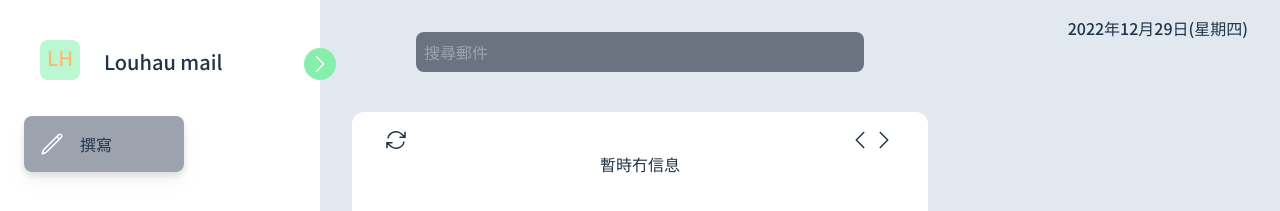
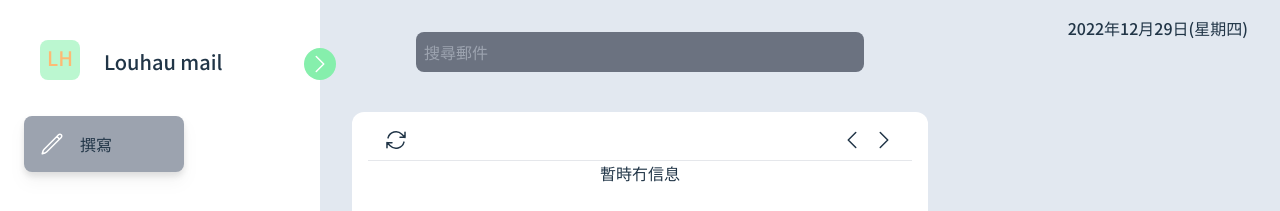
Before and after one commit to ardee222/Louhau-mail, a Svelte app in the folder my-app/: page / in a window 1280 px wide. Shown: the top 211 px of the page. Built offline with nearby package versions, Linux system fonts and the light colour scheme.

Commit message:
Update App.svelte

```diff
--- a/my-app/src/App.svelte
+++ b/my-app/src/App.svelte
@@ -54,13 +54,14 @@
       </svg>
     </div>
   </div>
+
   <input class="max-w-md w-screen p-2 rounded-lg bg-gray-500 focus:bg-white focus:border" type="text" placeholder="搜尋郵件">
   <div class="max-w-xl w-screen rounded-xl max-h-screen h-screen bg-white mx-auto my-10 p-4">
-    <div class="flex place-content-between mx-4">
+    <div class="flex place-content-between mb-2 mx-4">
       <svg xmlns="http://www.w3.org/2000/svg" fill="none" viewBox="0 0 24 24" stroke-width="1.5" stroke="currentColor" class="w-6 h-6">
         <path stroke-linecap="round" stroke-linejoin="round" d="M16.023 9.348h4.992v-.001M2.985 19.644v-4.992m0 0h4.992m-4.993 0l3.181 3.183a8.25 8.25 0 0013.803-3.7M4.031 9.865a8.25 8.25 0 0113.803-3.7l3.181 3.182m0-4.991v4.99" />
       </svg>
-      <div class="flex">
+      <div class="flex space-x-2">
         <svg xmlns="http://www.w3.org/2000/svg" fill="none" viewBox="0 0 24 24" stroke-width="1.5" stroke="currentColor" class="w-6 h-6">
           <path stroke-linecap="round" stroke-linejoin="round" d="M15.75 19.5L8.25 12l7.5-7.5" />
         </svg>
@@ -70,6 +71,7 @@
 
       </div>
     </div>
+    <hr>
     <div>暫時冇信息</div>
   </div>
 </main>
```
